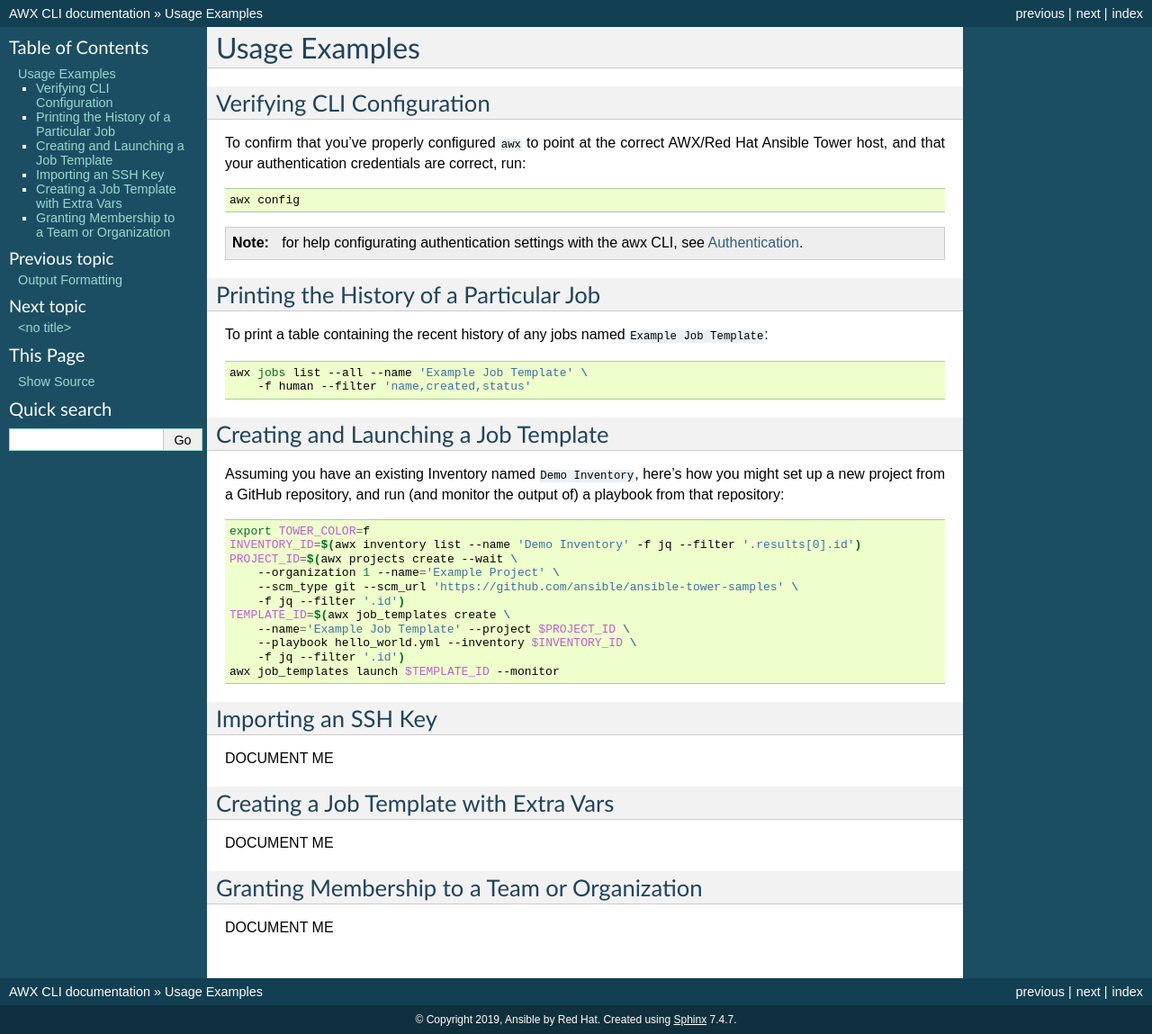
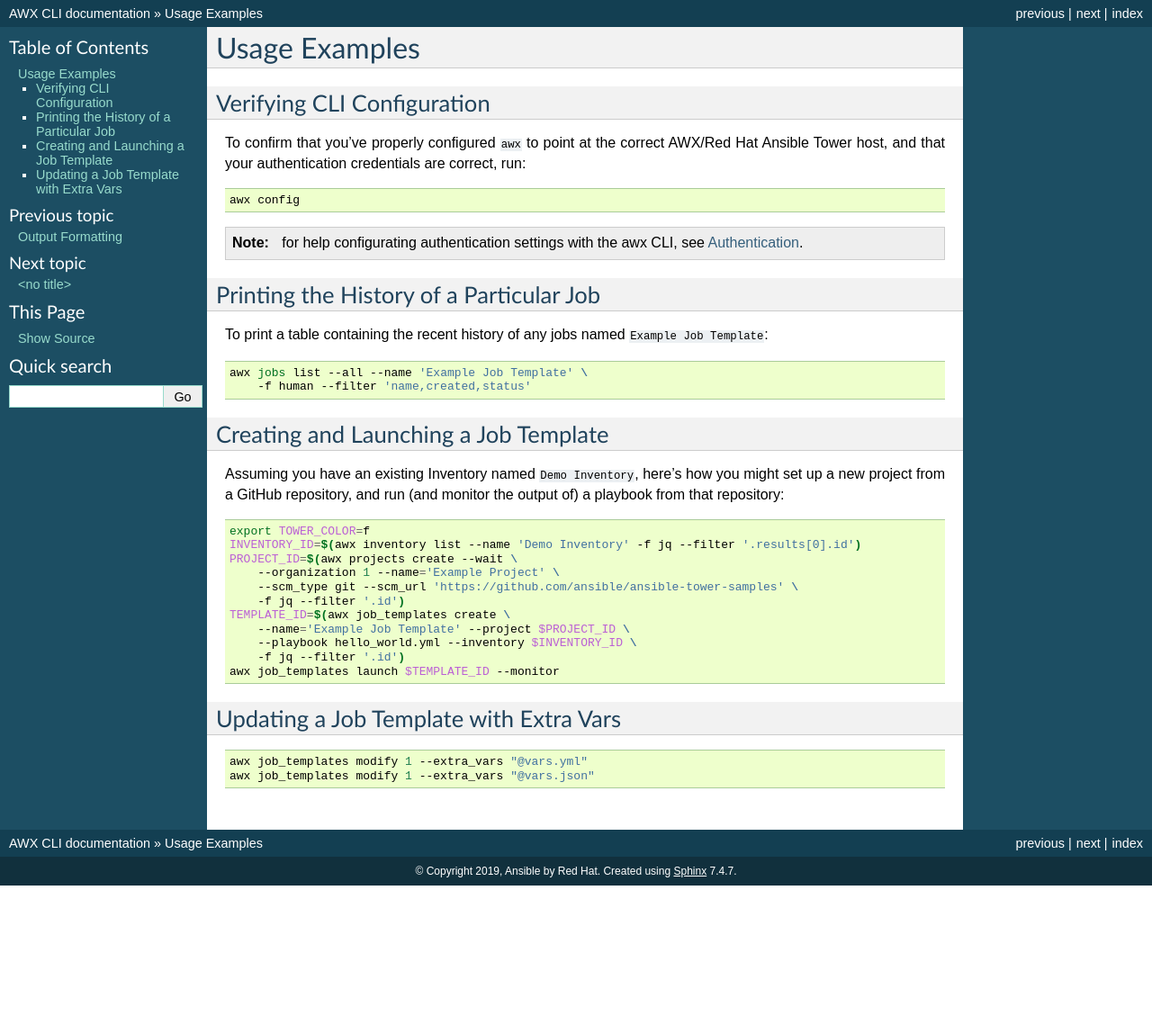
Before and after one commit to alanbchristie/awxkit, a Sphinx documentation site: the page built from awxkit/cli/docs/source/examples.rst, in a window 1280 px wide. Shown: the whole page at 90% size. Built offline with Sphinx 7.4.7, drawn with Linux system fonts in a browser that asks for light colours; after the commit the page ends 984 px from its top, so only the background shows below that.

Commit message:
cli: add support for loading JSON/YAML w/ the ansible-like @ syntax

```diff
--- a/awxkit/cli/docs/source/examples.rst
+++ b/awxkit/cli/docs/source/examples.rst
@@ -44,17 +44,10 @@
         -f jq --filter '.id')
     awx job_templates launch $TEMPLATE_ID --monitor
 
-Importing an SSH Key
---------------------
-
-DOCUMENT ME
-
-Creating a Job Template with Extra Vars
+Updating a Job Template with Extra Vars
 ---------------------------------------
 
-DOCUMENT ME
+.. code:: bash
 
-Granting Membership to a Team or Organization
----------------------------------------------
-
-DOCUMENT ME
+    awx job_templates modify 1 --extra_vars "@vars.yml"
+    awx job_templates modify 1 --extra_vars "@vars.json"
```
Also changed, not shown: 1 other file.
